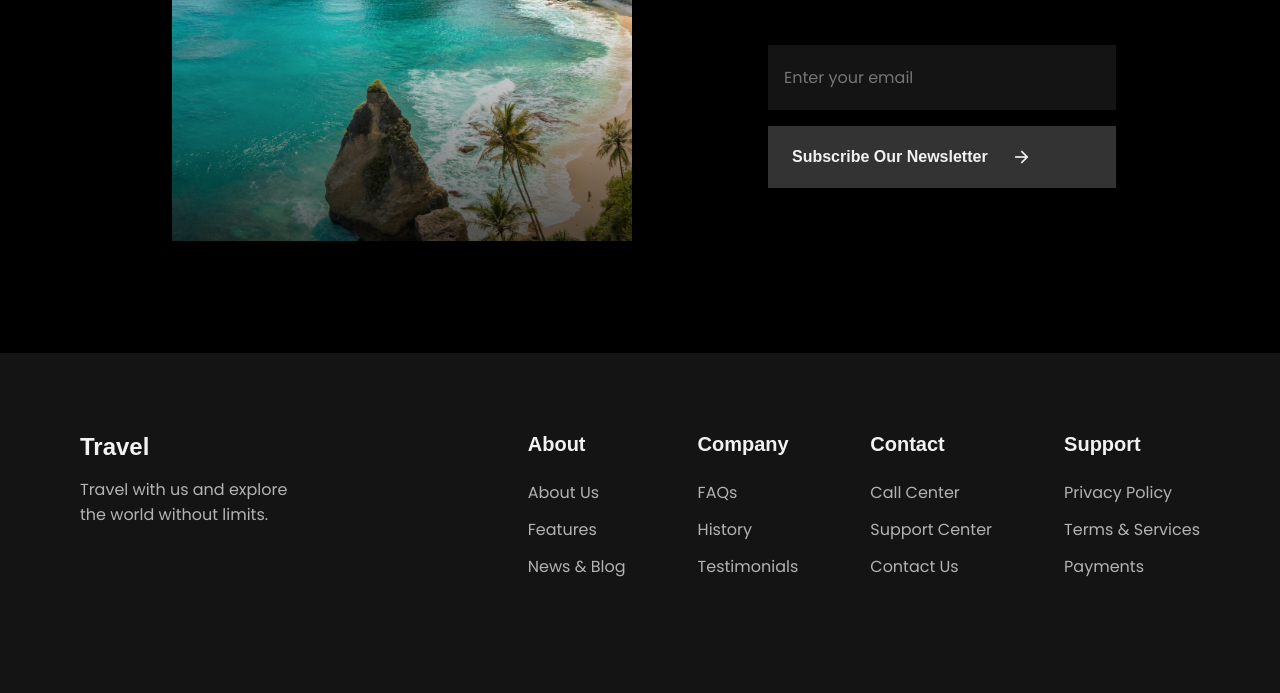
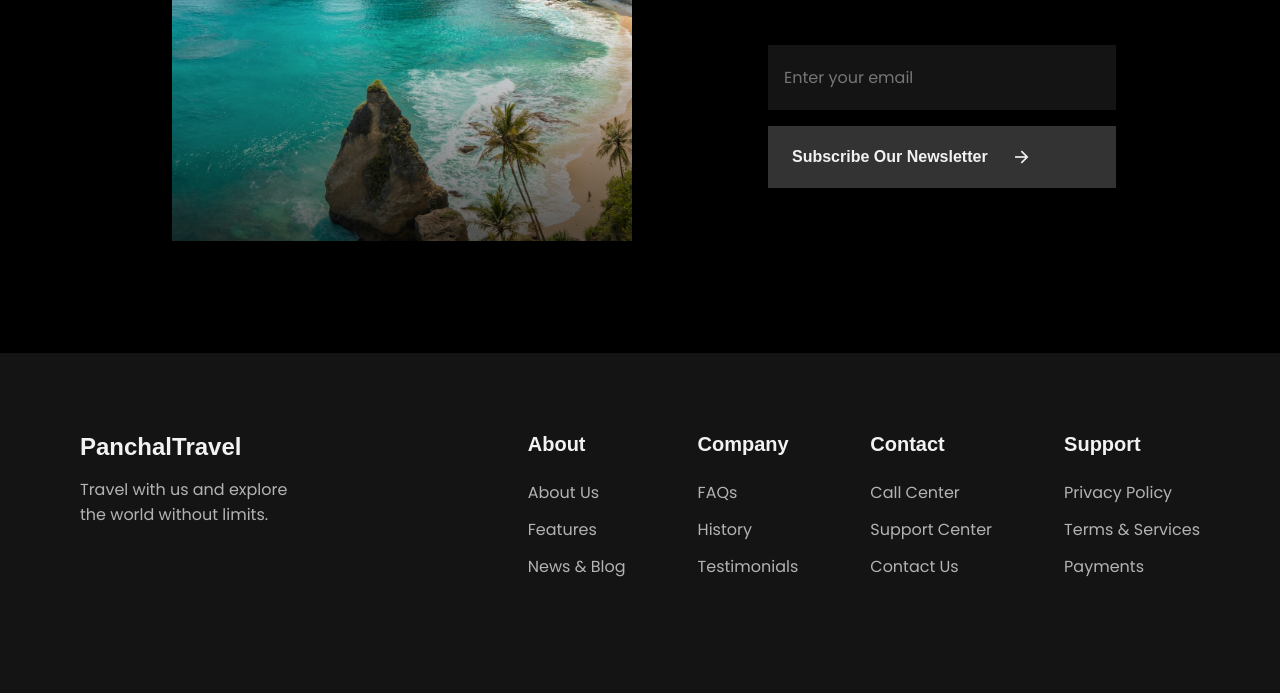
Before and after one commit to Panchal-Bhavesh/Responsive_Travel_Website, a plain HTML site: page index.html in a window 1280 px wide. Shown: the part 3428-4121 px from the top of the page. Drawn offline with nearby package versions, Linux system fonts and the light colour scheme.

Commit message:
Travel Website

```diff
--- a/index.html
+++ b/index.html
@@ -242,7 +242,7 @@
         <div class="footer__container container grid">
             <div class="footer__content grid">
                 <div>
-                    <a href="#" class="footer__logo">Travel</a>
+                    <a href="#" class="footer__logo">PanchalTravel</a>
 
                     <p class="footer__description">
                         Travel with us and explore <br>
```
